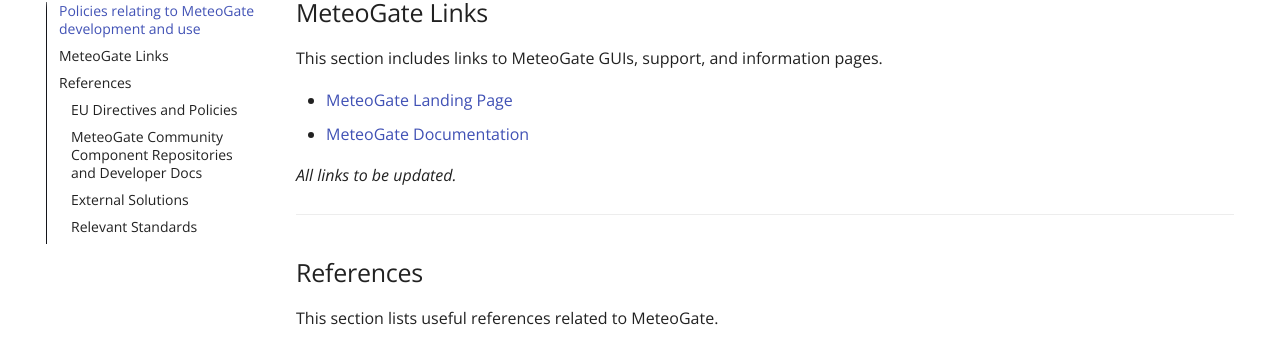
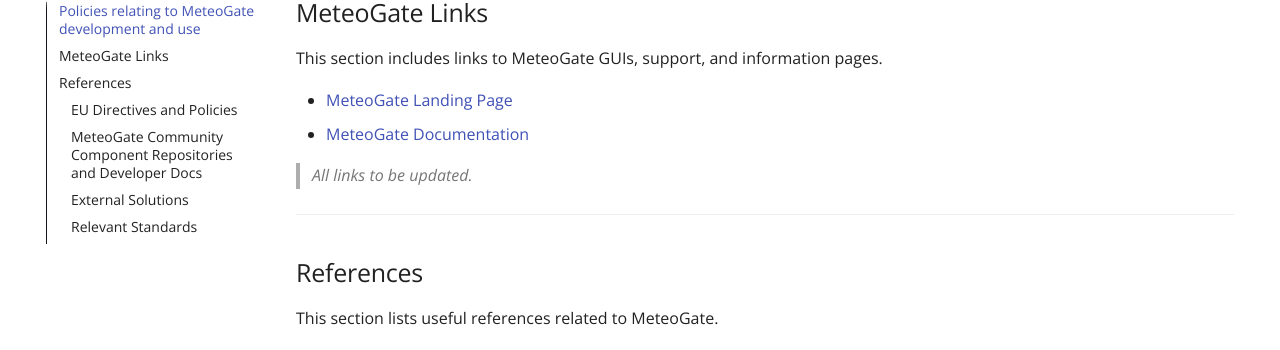
Before and after one commit to EUMETNET/meteogate-documentation, an MkDocs documentation site: the page built from docs/references.md, in a window 1280 px wide and 900 px high, scrolled down 876 px. Shown: the part 97-447 px from the top of the window. Built offline with MkDocs 1.6.1 and Material for MkDocs 9.7.7, drawn with Linux system fonts in a browser that asks for light colours; comment, search, counter and statistics services are not loaded.

```diff
--- a/docs/references.md
+++ b/docs/references.md
@@ -27,7 +27,7 @@ This section includes links to MeteoGate GUIs, support, and information pages.
   - [MeteoGate Landing Page]()
   - [MeteoGate Documentation](https://github.com/EUMETNET/meteogate-documentation)
 
-_All links to be updated._
+> _All links to be updated._
 
 ---
 
```
